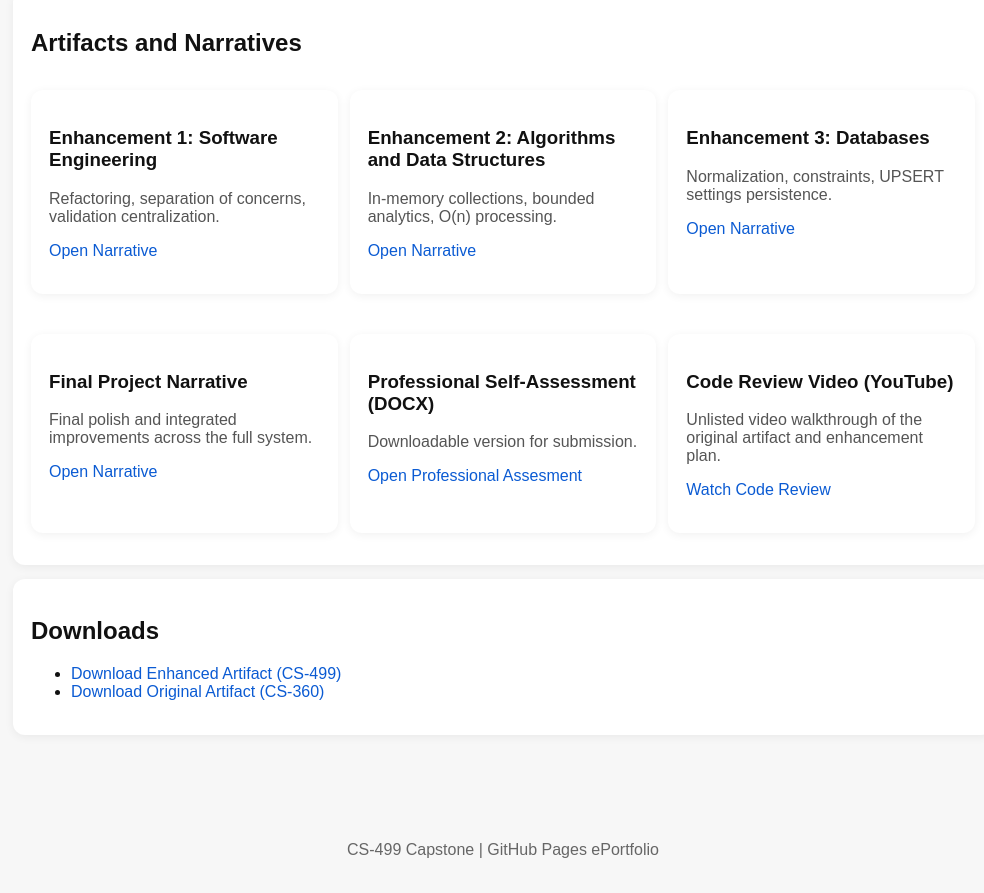
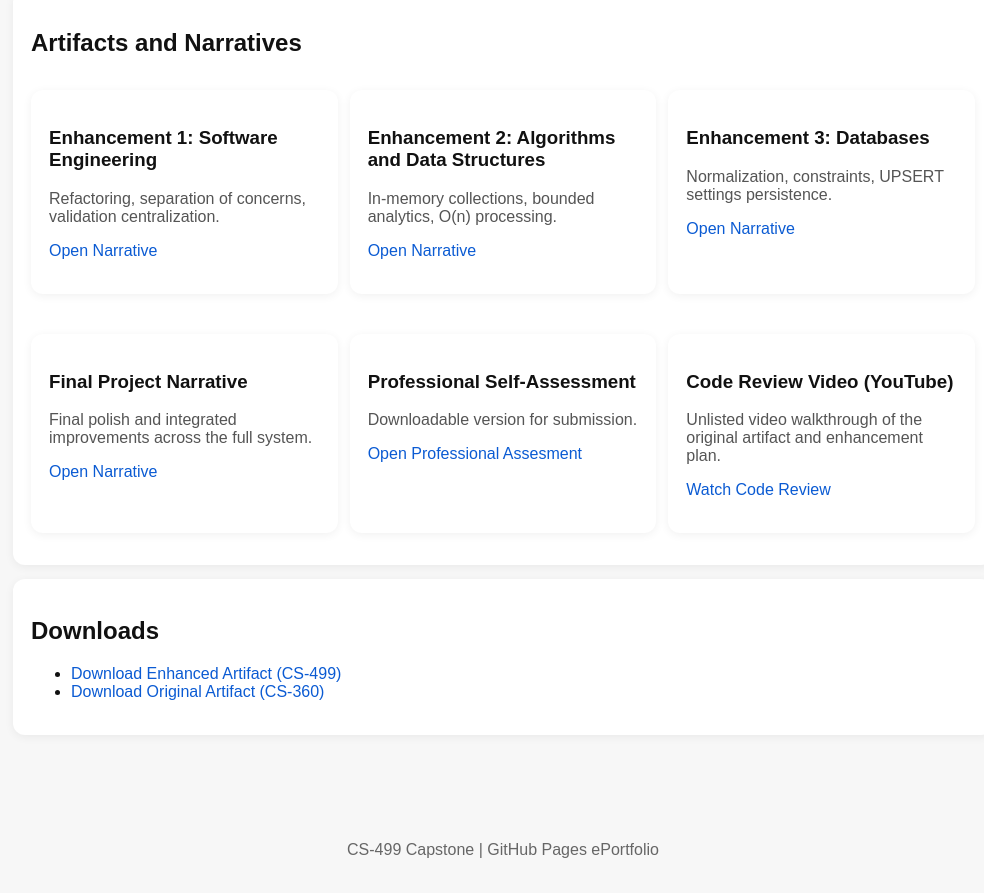
Before and after one commit to anitai05/anitai05.github.io, a plain HTML site: page index.html in a window 1280 px wide. Shown: the part 1503-2396 px from the top of the page, without its empty margins (137-1121 px from the left). Drawn offline with Linux system fonts and the light colour scheme.

Commit message:
Update index.html

```diff
--- a/index.html
+++ b/index.html
@@ -110,7 +110,7 @@
         </div>
 
         <div class="card">
-          <h3>Professional Self-Assessment (DOCX)</h3>
+          <h3>Professional Self-Assessment</h3>
           <p class="muted">Downloadable version for submission.</p>
           <p><a href="narratives/WK7_ProfessionalAssesment_AGrace_20260222.pdf" target="_blank">Open Professional Assesment</a></p>
         </div>
```
